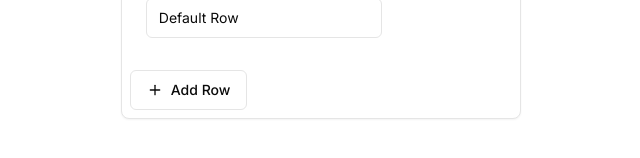
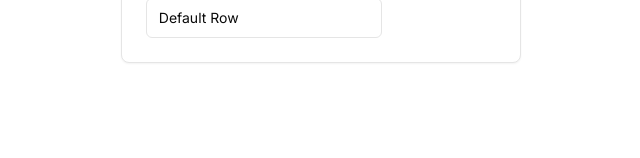
Before and after one commit to ocollus/multiple-tab-calculataor, a Next.js app: page / in a window 1280 px wide. Shown: the part 514-672 px from the top of the page, without its empty margins (311-951 px from the left). Built offline with nearby package versions, Linux system fonts and the light colour scheme.

Commit message:
close to perfect maybe

```diff
--- a/app/components/calc.tsx
+++ b/app/components/calc.tsx
@@ -280,18 +280,18 @@ export default function MultiTabCalculator() {
   }
 
   return (
-    <div className="p-2 max-w-6xl mx-auto flex">
+    <div className="p-2 mx-auto flex">
       <div className="flex-grow mr-4">
         <h1 className="text-2xl font-bold mb-4">Multi-Tab Calculator</h1>
         <DragDropContext onDragEnd={onDragEnd}>
           <Droppable droppableId="tabs" type="TAB" direction="horizontal">
             {(provided) => (
-              <div {...provided.droppableProps} ref={provided.innerRef} className="flex flex-wrap gap-4 mb-4">
+              <div {...provided.droppableProps} ref={provided.innerRef} className="flex flex-wrap gap-4 mb-4 max-w-[1194px]">
                 {tabs.map((tab, index) => (
                   <Draggable key={tab.id} draggableId={tab.id} index={index}>
                     {(provided) => (
                       <Card
-                        className="w-full md:w-[calc(33.333%-1rem)] w-[calc(50%-1rem)] min-w-[200px]"
+                        className="w-full md:w-[calc(33.333%-1rem)] w-[calc(50%-1rem)] min-w-[200px] max-w-[350px]"
                         ref={provided.innerRef}
                         {...provided.draggableProps}
                       >
@@ -354,7 +354,7 @@ export default function MultiTabCalculator() {
                           </div>
                           <Droppable droppableId={tab.id} type="CALCULATION">
                             {(provided) => (
-                              <ScrollArea className="h-40 border rounded-md p-2" {...provided.droppableProps} ref={provided.innerRef}>
+                              <ScrollArea className="h-40 border rounded-md p-4" {...provided.droppableProps} ref={provided.innerRef}>
                                 {tab.calculations.map((calc, index) => (
                                   <Draggable key={calc.id} draggableId={calc.id} index={index}>
                                     {(provided) => (
@@ -364,9 +364,9 @@ export default function MultiTabCalculator() {
                                         {...provided.dragHandleProps}
                                         className="bg-secondary p-2 mb-2 rounded-md flex justify-between items-center"
                                       >
-                                        <div className="flex-grow">
+                                        <div className="justify-between flex mr-[2px]">
                                           <div>{calc.expression}</div>
-                                          <div className="text-right">{calc.result}</div>
+                                          <div className="text-right">= {calc.result}</div>
                                         </div>
                                         <div className="flex items-center">
                                           <motion.div whileHover={{ scale: 1.1 }} whileTap={{ scale: 0.9 }}>
@@ -444,7 +444,7 @@ export default function MultiTabCalculator() {
                                         {...provided.draggableProps}
                                         {...provided.dragHandleProps}
                                       >
-                                        <Badge variant="secondary" className="mr-2 mb-2 text-xs">
+                                        <Badge variant="secondary" className="mr-2 mb-2 text-base">
                                           {calc.expression} = {calc.result}
                                         </Badge>
                                       </div>
@@ -461,7 +461,7 @@ export default function MultiTabCalculator() {
                   </TableBody>
                 </Table>
               </DragDropContext>
-              <Button variant="outline" onClick={addStarredRow} className="mt-4">
+              <Button variant="outline" onClick={addStarredRow} className="mt-4 hidden">
                 <PlusIcon className="h-4 w-4 mr-2" /> Add Row
               </Button>
             </CardContent>
```
